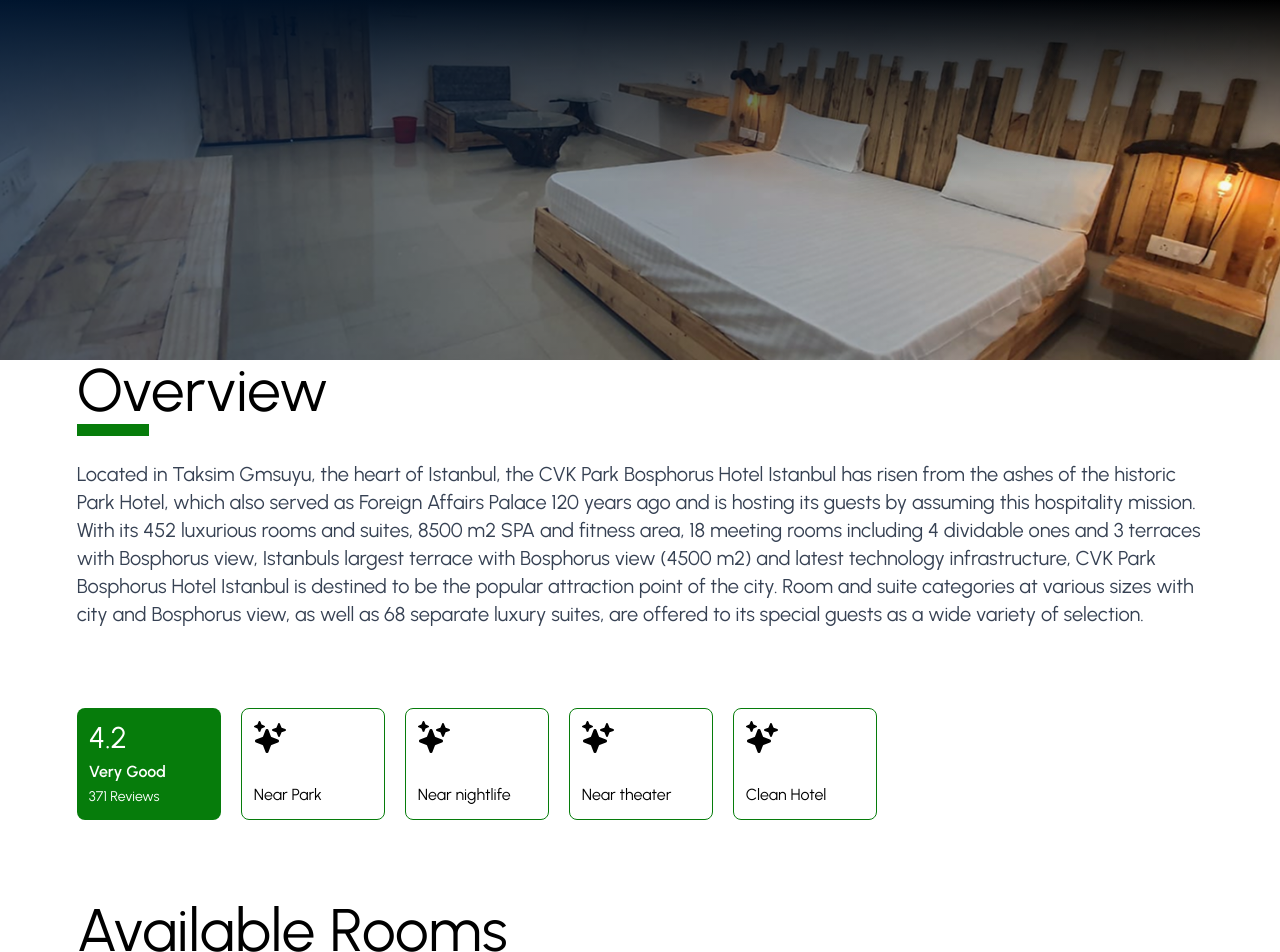
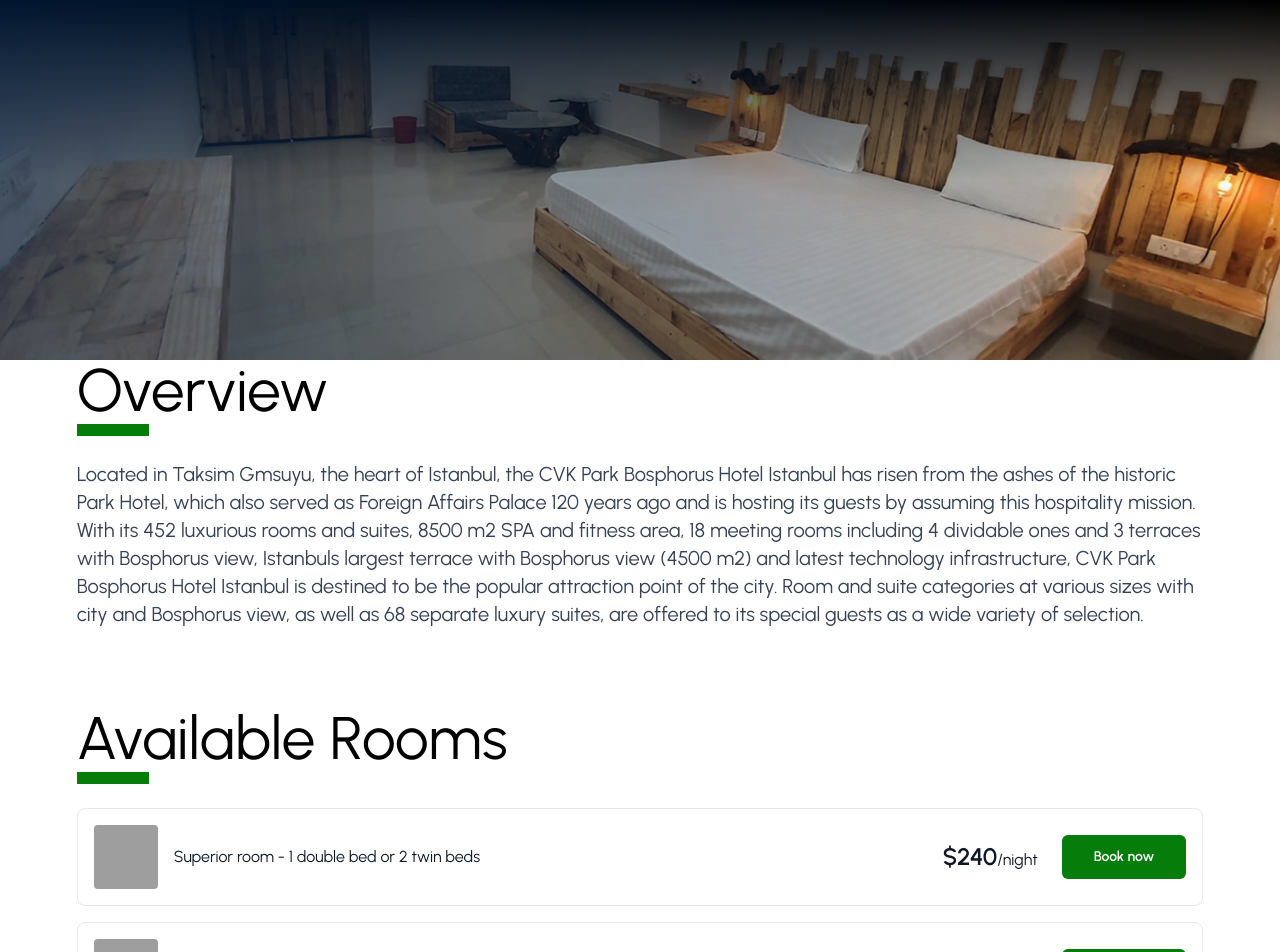
Before and after one commit to enoughio/LendsEndResot, a Next.js app: page /about in a window 1280 px wide. Shown: the top 952 px of the page. Built offline with nearby package versions, Linux system fonts and the light colour scheme; grey boxes are pictures that could not be loaded.

Commit message:
fix : fixed deployment errer

```diff
--- a/src/app/about/page.tsx
+++ b/src/app/about/page.tsx
@@ -2,7 +2,7 @@
 import AboutOverview from "@/components/aboutPage/AboutOverview";
 import Amenities from "@/components/aboutPage/Amenities";
 import AvailableRooms from "@/components/aboutPage/AvailableRooms";
-import Ratings from "@/components/aboutPage/Ratings";
+// import Ratings from "@/components/aboutPage/Ratings";
 import Reviews from "@/components/aboutPage/Reviews";
 
 
@@ -12,7 +12,7 @@
       <AboutHero />
       <div className="px-[6vw] flex flex-col gap-20">
         <AboutOverview />
-        <Ratings />
+        {/* <Ratings /> */}
         <AvailableRooms/>
         <Amenities/>
         <Reviews/>
--- a/src/components/aboutPage/RatingReasonsBox.tsx
+++ b/src/components/aboutPage/RatingReasonsBox.tsx
@@ -1,11 +1,11 @@
 import Image from "next/image";
 import React from "react";
-import stars from "../../../public/Stars.svg";
+// import stars from "../../..//Stars.svg";
 
 const RatingReasonsBox = ({ reason }: { reason: string }) => {
   return (
     <div className="w-[48%] md:w-36 h-24 md:h-28 border border-[#067C0B] rounded-lg p-5 md:p-3  flex md:flex-col justify-between items-center md:items-start">
-      <Image src={stars} alt="" aria-hidden className="size-6 lg:size-auto"/>
+      <Image src='/Stars.svg' alt="" aria-hidden className="size-6 lg:size-auto"/>
       <p className="flex items-center text-sm font-semibold xl:text-[1em] xl:font-normal">{reason}</p>
     </div>
   );
--- a/src/components/aboutPage/Ratings.tsx
+++ b/src/components/aboutPage/Ratings.tsx
@@ -1,23 +1,33 @@
-import React from "react";
-import RatingBox from "./RatingBox";
-import RatingReasonsBox from "./RatingReasonsBox";
+// import React from "react";
+// import RatingBox from "./RatingBox";
+// // import RatingReasonsBox from "./RatingReasonsBox";
 
-const reasons: string[] = [
-  "Near Park",
-  "Near nightlife",
-  "Near theater",
-  "Clean Hotel",
-];
+// const reasons: string[] = [
+//   "Near Park",
+//   "Near nightlife",
+//   "Near theater",
+//   "Clean Hotel",
+// ];
+
+// const Ratings = () => {
+//   return (
+//     <div className="flex flex-wrap md:flex-nowrap gap-3 lg:gap-5">
+//       <RatingBox />
+//       {reasons.map((reason, idx) => (
+//         // <RatingReasonsBox key={idx} reason={reason} />
+//       ))}
+//     </div>
+//   );
+// };
+
+// export default Ratings;
+
+import React from 'react'
 
 const Ratings = () => {
   return (
-    <div className="flex flex-wrap md:flex-nowrap gap-3 lg:gap-5">
-      <RatingBox />
-      {reasons.map((reason, idx) => (
-        <RatingReasonsBox key={idx} reason={reason} />
-      ))}
-    </div>
-  );
-};
+    <div>Ratings</div>
+  )
+}
 
-export default Ratings;
+export default Ratings
```
